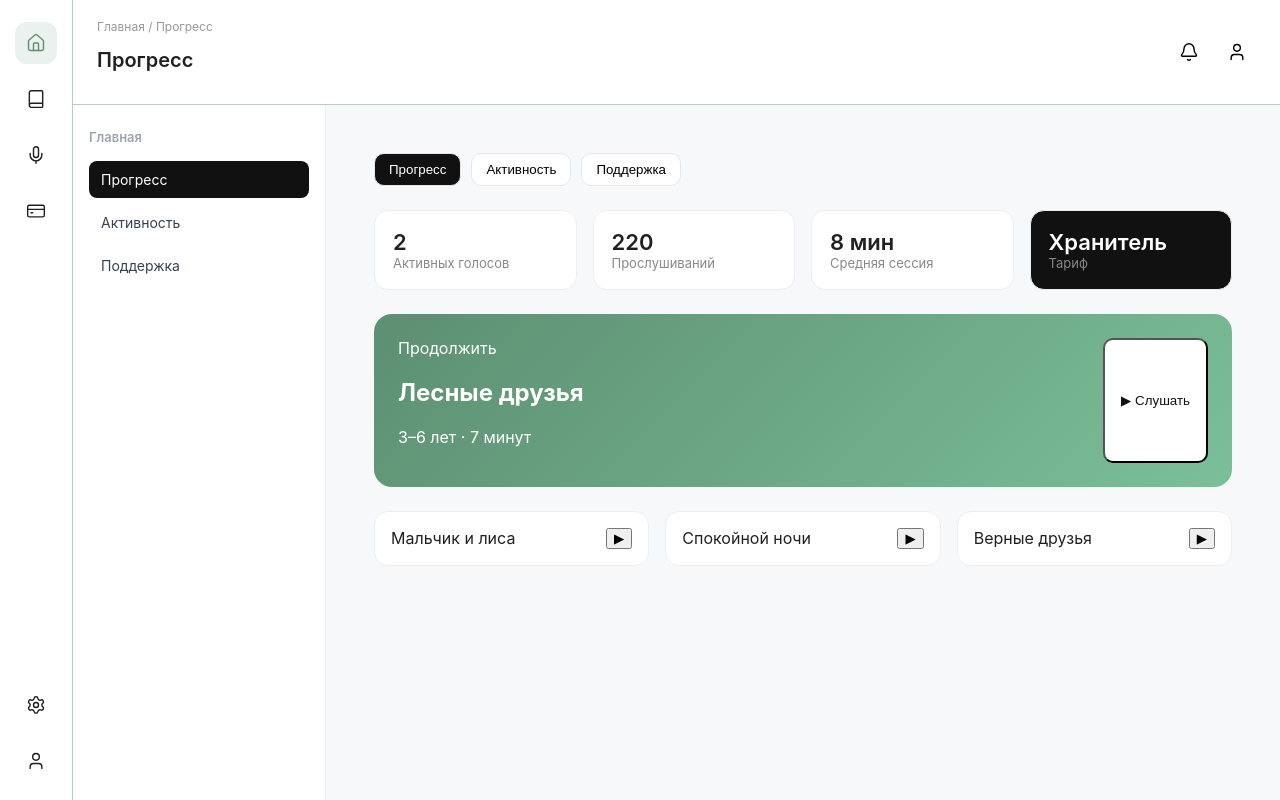
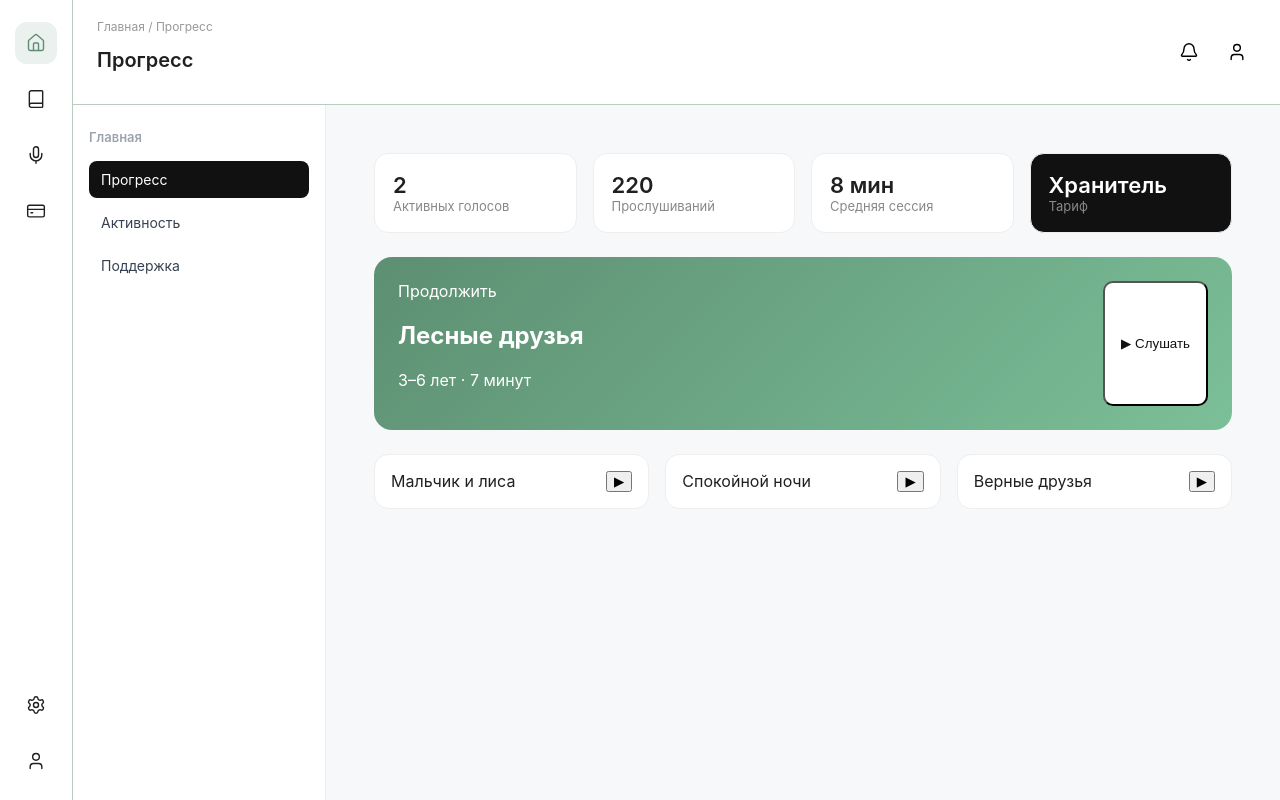
Before and after one commit to Zizi055/mumisnearby, a React (Vite) app in the folder lk/: page /#/dashboard/progress in a window 1280 px wide. Built offline with nearby package versions, Linux system fonts and the light colour scheme.

Commit message:
fix: remove nested layout from dashboard

```diff
--- a/lk/src/pages/Dashboard.jsx
+++ b/lk/src/pages/Dashboard.jsx
@@ -1,39 +1,17 @@
-import { useEffect, useState } from 'react';
-
-const DASHBOARD_TAB_KEY = 'lk-dashboard-tab-v1';
+import { useLocation } from 'react-router-dom';
 
 export default function Dashboard() {
-  const [activeTab, setActiveTab] = useState(() => {
-    return localStorage.getItem(DASHBOARD_TAB_KEY) || 'progress';
-  });
+  const location = useLocation();
 
-  useEffect(() => {
-    localStorage.setItem(DASHBOARD_TAB_KEY, activeTab);
-  }, [activeTab]);
+  const page = location.pathname.split('/').pop();
 
   return (
     <section className="lk-page">
       <div className="lk-page__inner">
 
-        {/* tabs */}
-        <div className="lk-tabs">
-          {['progress', 'activity', 'support'].map((tab) => (
-            <button
-              key={tab}
-              onClick={() => setActiveTab(tab)}
-              className={`lk-tabs__btn ${activeTab === tab ? 'is-active' : ''}`}
-            >
-              {tab === 'progress' && 'Прогресс'}
-              {tab === 'activity' && 'Активность'}
-              {tab === 'support' && 'Поддержка'}
-            </button>
-          ))}
-        </div>
-
-        {/* content */}
-        {activeTab === 'progress' && <DashboardProgress />}
-        {activeTab === 'activity' && <DashboardActivity />}
-        {activeTab === 'support' && <DashboardSupport />}
+        {page === 'progress' && <DashboardProgress />}
+        {page === 'activity' && <DashboardActivity />}
+        {page === 'support' && <DashboardSupport />}
 
       </div>
     </section>
@@ -45,7 +23,6 @@ export default function Dashboard() {
 function DashboardProgress() {
   return (
     <>
-      {/* KPI */}
       <div className="lk-kpi">
         <Kpi title="Активных голосов" value="2" />
         <Kpi title="Прослушиваний" value="220" />
@@ -53,7 +30,6 @@ function DashboardProgress() {
         <Kpi title="Тариф" value="Хранитель" accent />
       </div>
 
-      {/* HERO */}
       <div className="lk-hero">
         <div>
           <span className="lk-hero__eyebrow">Продолжить</span>
@@ -64,7 +40,6 @@ function DashboardProgress() {
         <button className="lk-btn-primary">▶ Слушать</button>
       </div>
 
-      {/* STORIES */}
       <div className="lk-grid">
         <StoryCard title="Мальчик и лиса" />
         <StoryCard title="Спокойной ночи" />
```
